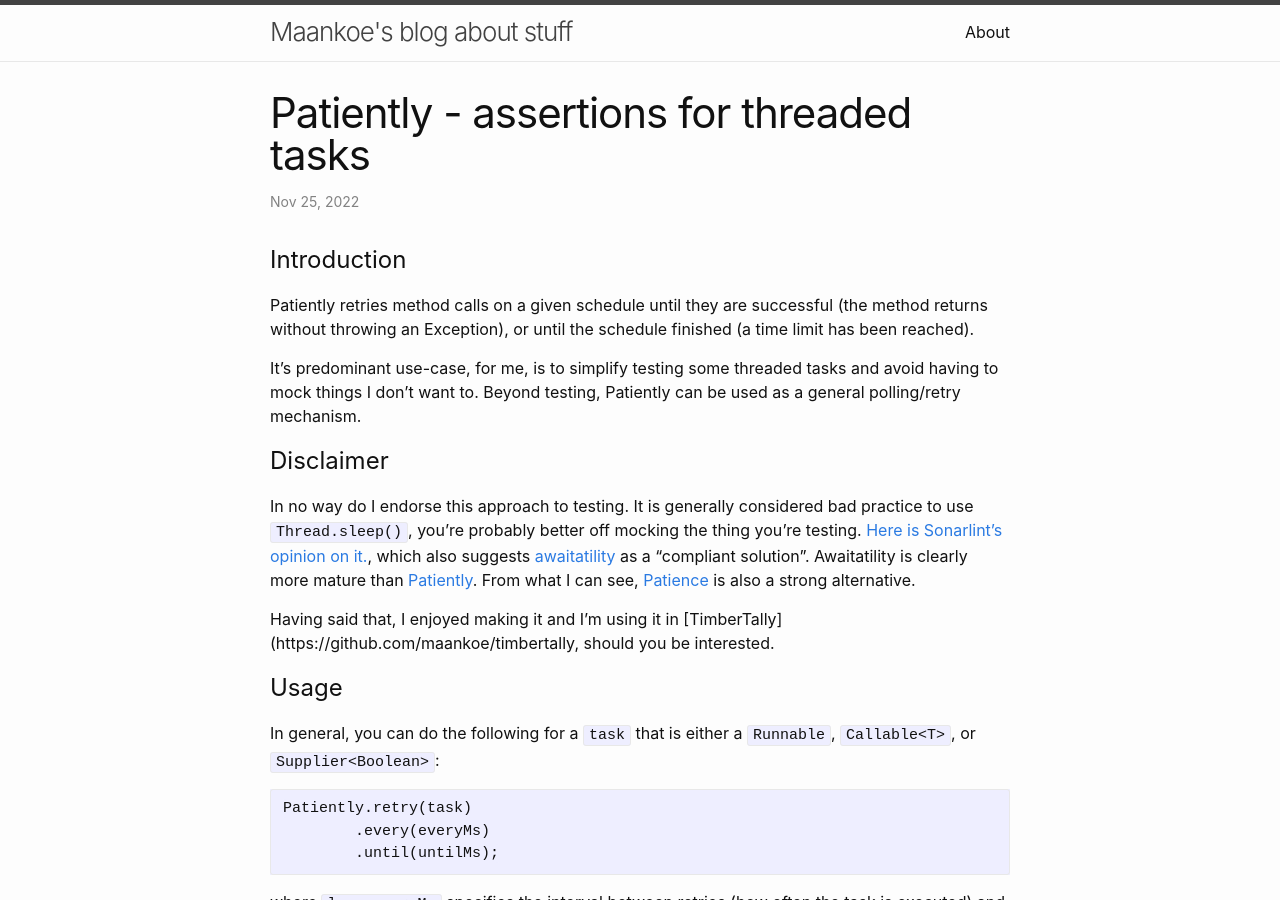
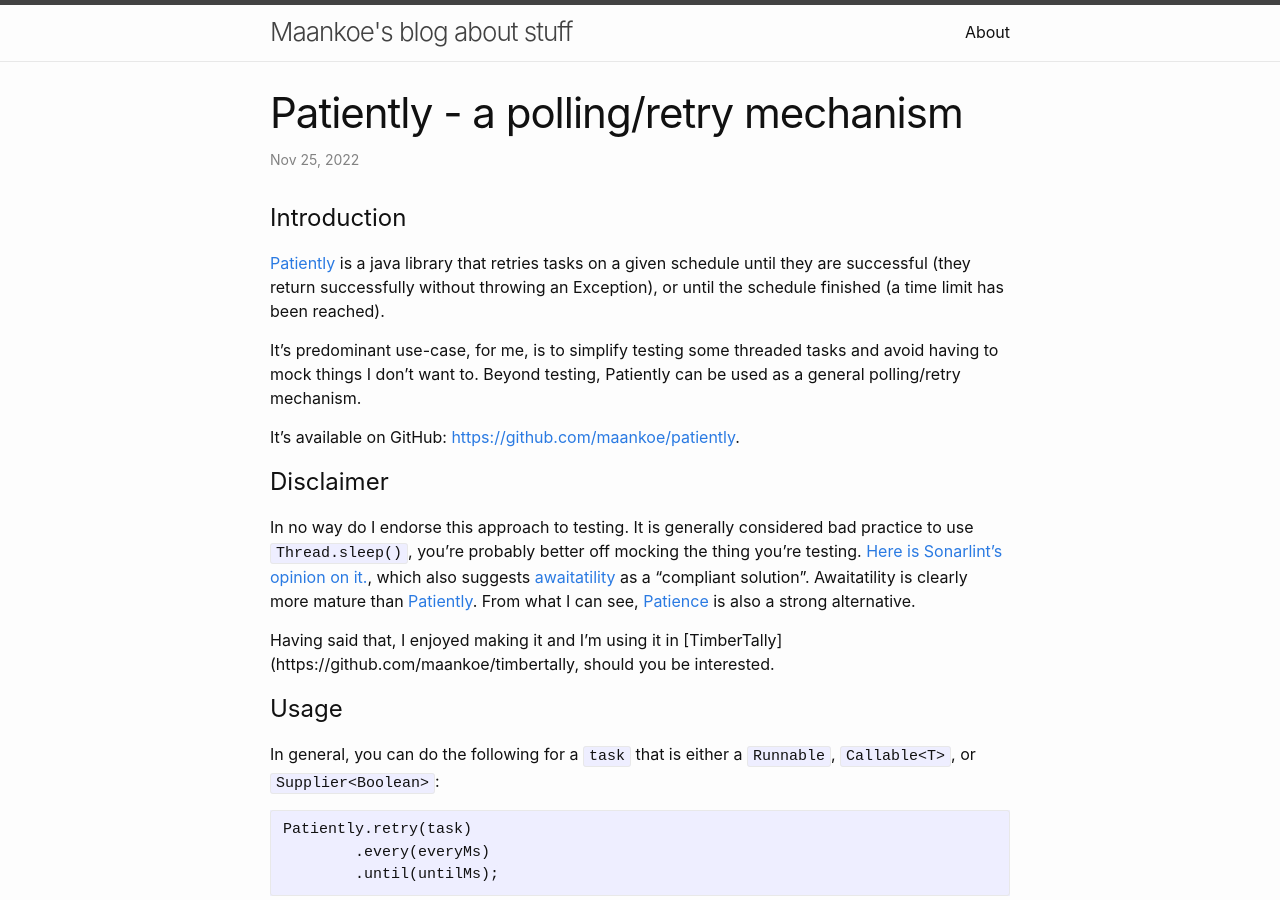
Before and after one commit to maankoe/maankoe.github.io, a Jekyll site: the page built from _posts/2022-11-26-patiently.markdown, in a window 1280 px wide and 900 px high. Built offline with Jekyll 4.4.1, drawn with Linux system fonts in a browser that asks for light colours.

Commit message:
minor edits

```diff
--- a/_posts/2022-11-26-patiently.markdown
+++ b/_posts/2022-11-26-patiently.markdown
@@ -1,17 +1,18 @@
 ---
 layout: post
-title:  "Patiently - assertions for threaded tasks"
+title:  "Patiently - a polling/retry mechanism"
 date:   2022-11-25
-categories: testing, async
+categories: testing, async, java
 ---
 
 
 # Introduction
 
-Patiently retries method calls on a given schedule until they are successful (the method returns without throwing an Exception), or until the schedule finished (a time limit has been reached).
+[Patiently](https://github.com/maankoe/patiently) is a java library that retries tasks on a given schedule until they are successful (they return successfully without throwing an Exception), or until the schedule finished (a time limit has been reached).
 
 It's predominant use-case, for me, is to simplify testing some threaded tasks and avoid having to mock things I don't want to. Beyond testing, Patiently can be used as a general polling/retry mechanism.
 
+It's available on GitHub: [https://github.com/maankoe/patiently](https://github.com/maankoe/patiently).
 
 
 # Disclaimer
--- a/about.markdown
+++ b/about.markdown
@@ -10,4 +10,4 @@
 
 Outside work-life, I enjoy cycling and photography - they may feature here too.
 
-I'm on twitter: [@maankoe](https://twitter.com/maankoe), and that's it.
+I'm on Mastodon: [@maankoe@techhub.social](https://techhub.social/@maankoe#), and my here is my [GitHub](https://github.com/maankoe).
```
